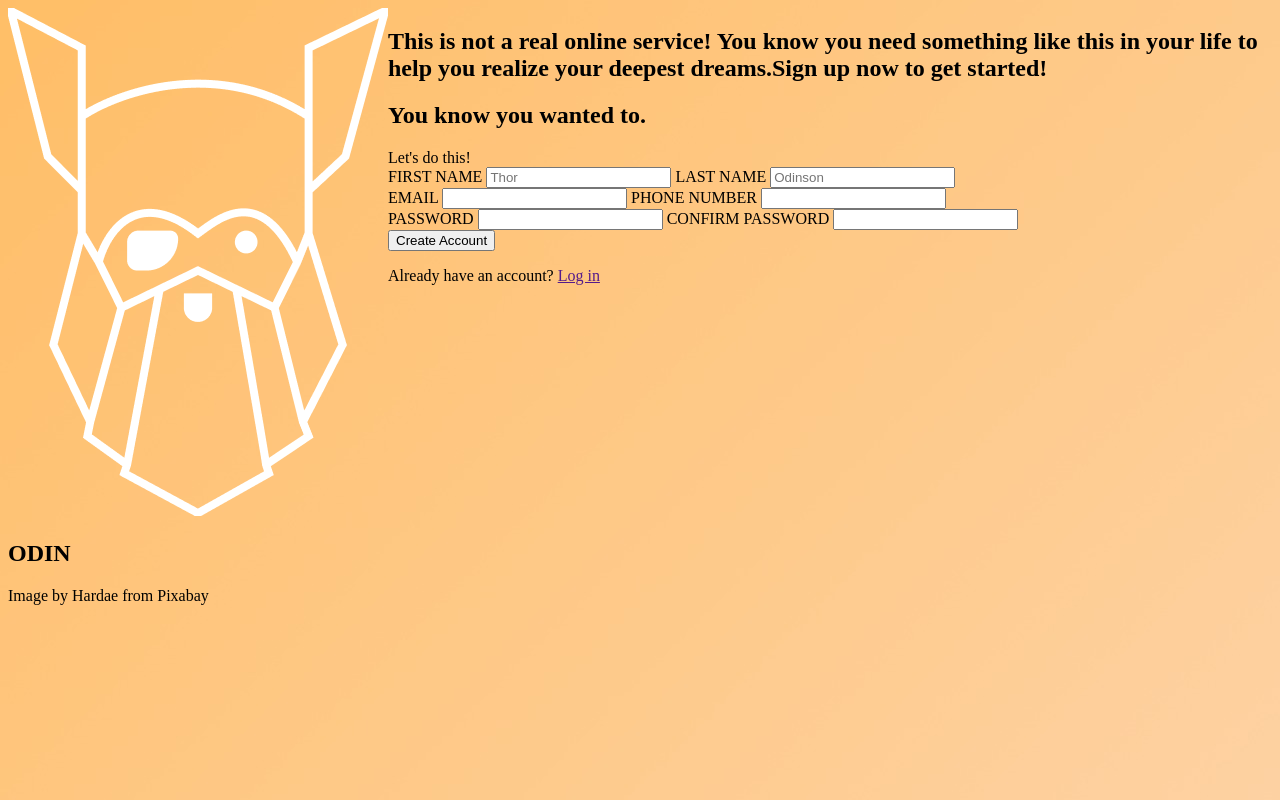
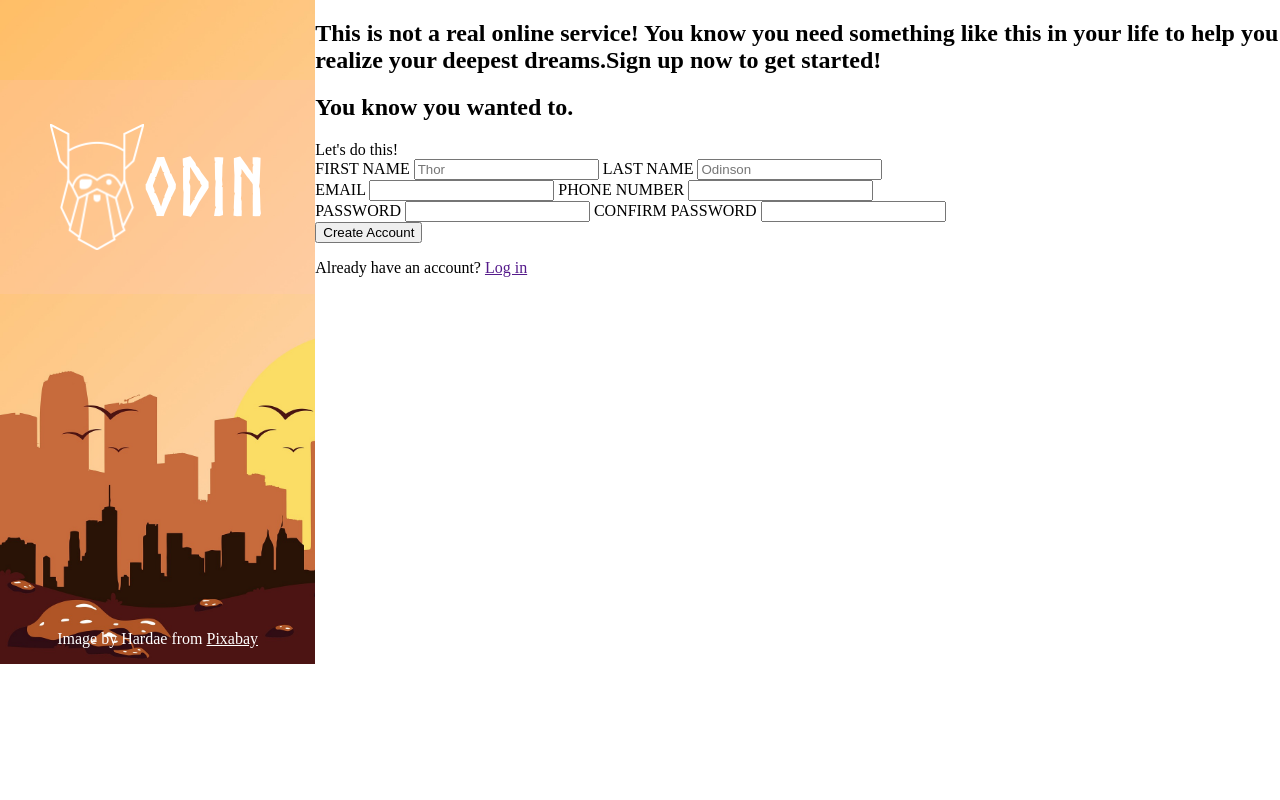
Before and after one commit to phoever23/sign-up-form, a plain HTML site: page index.html in a window 1280 px wide. Drawn offline with Linux system fonts and the light colour scheme.

Commit message:
finish left part of the page

```diff
--- a/index.html
+++ b/index.html
@@ -7,10 +7,13 @@
     <link rel="stylesheet" href="style.css">
 </head>
 <body>
-    <section class="logo">
-        <img src="odin-lined.png" alt="odin logo">
-        <h1>ODIN</h1>
-        <p>Image by Hardae from Pixabay</p>
+    <section id="left-part">
+        <div class="logo">
+            <img src="odin-lined.png" alt="odin logo">
+            <h1>ODIN</h1>
+        </div>
+
+        <p>Image by Hardae from <a href="https://pixabay.com/">Pixabay</a></p>
     </section>
 
     <section class="form">
--- a/style.css
+++ b/style.css
@@ -1,5 +1,48 @@
+@font-face {
+    font-family: "Norse Bold";
+    src: url("Norse-Bold.otf") format("opentype");
+    font-weight: normal;
+    font-style: normal;
+}
+
 body {
+    display: flex;
+    margin:0;
+}
+
+/* left part of the page */
+#left-part {
     background-image: url("building.png");
     background-repeat: no-repeat;
+    background-size: cover;
+}
+
+.logo {
     display: flex;
+    flex-direction: row;
+    justify-content: center;
+    align-items: center;
+    background-color: rgba(255,196,201,0.2);
+    margin-top: 5rem;
 }
+
+img {
+    width: 30%;
+}
+
+h1 {
+    font-family: "Norse Bold",sans-serif;
+    font-size: 5rem;
+    color: white;
+}
+
+#left-part p {
+    font-family: 'Times New Roman', Times, serif;
+    color:white;
+    padding-top: 20rem;
+    text-align: center;
+}
+
+#left-part a {
+    color: white;
+}
```
Also changed, not shown: Norse-Bold.otf (added), the-leaves.jpg (added).
